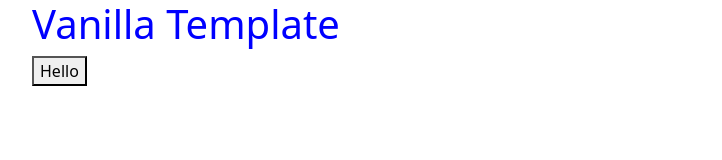
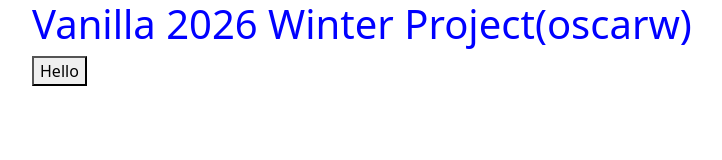
Before and after one commit to OscarrrrW/Vaniila-JS-Final, a website: page index.html in a window 1280 px wide. Shown: the whole page, without its empty margins (50-772 px from the left). Drawn offline with nearby package versions, Linux system fonts and the light colour scheme.

Commit message:
add title

```diff
--- a/index.html
+++ b/index.html
@@ -10,7 +10,7 @@
 <body>
 <header class="container">
   <div class="row">
-    <h1 class="col">Vanilla Template</h1>
+    <h1 class="col">Vanilla 2026 Winter Project(oscarw)</h1>
   </div>
 </header>
   <main class="container">
```
